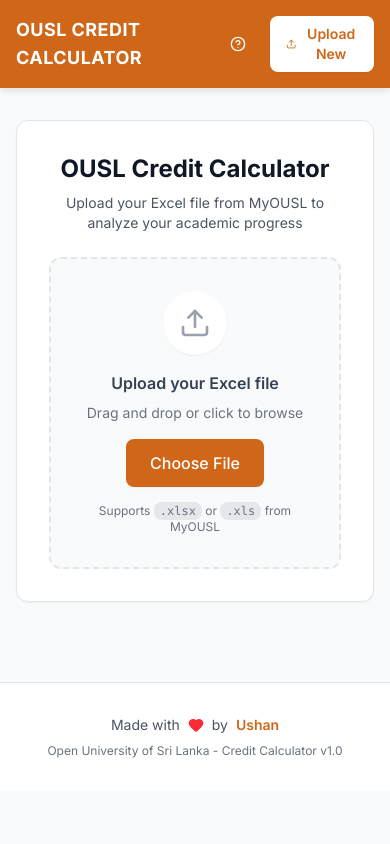
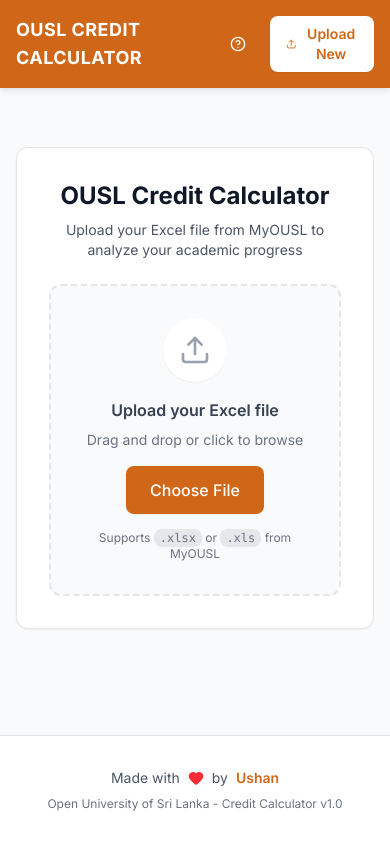
Before and after one commit to ushanchamod/OUSL-credit-cal, a React (Vite) app: page / in a window 390 px wide. Built offline with nearby package versions, Linux system fonts and the light colour scheme.

Commit message:
fix: adjust layout of Home component for better responsiveness

```diff
--- a/src/App.tsx
+++ b/src/App.tsx
@@ -31,7 +31,7 @@
   const hasData = data && data.length > 0;
 
   return (
-    <div className="min-h-screen bg-gray-50">
+    <div className="min-h-screen bg-gray-50 flex flex-col justify-between">
       <TopBar />
       <main className="container mx-auto px-4 py-8 max-w-7xl">
         {!hasData && (
```
